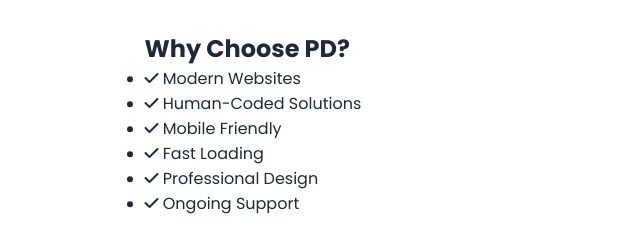
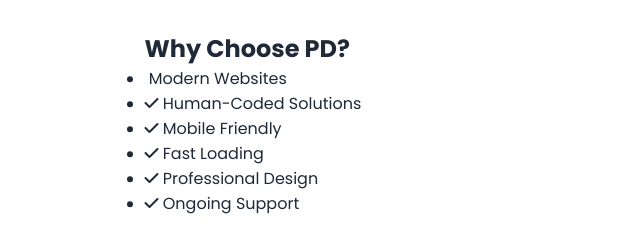
Before and after one commit to dembe1280/PD-Web-App-Development, a plain HTML site: page index.html in a window 1280 px wide. Shown: the part 266-506 px from the top of the page, 627-1267 px from the left. Drawn offline with Linux system fonts and the light colour scheme.

Commit message:
Update index.html

```diff
--- a/index.html
+++ b/index.html
@@ -91,7 +91,7 @@
         <h2>Why Choose PD?</h2>
 
         <ul>
-            <li><i class="fas fa-check"></i> Modern Websites</li>
+            <li><i class="fas fa-chec"></i> Modern Websites</li>
             <li><i class="fas fa-check"></i> Human-Coded Solutions</li>
             <li><i class="fas fa-check"></i> Mobile Friendly</li>
             <li><i class="fas fa-check"></i> Fast Loading</li>
```
